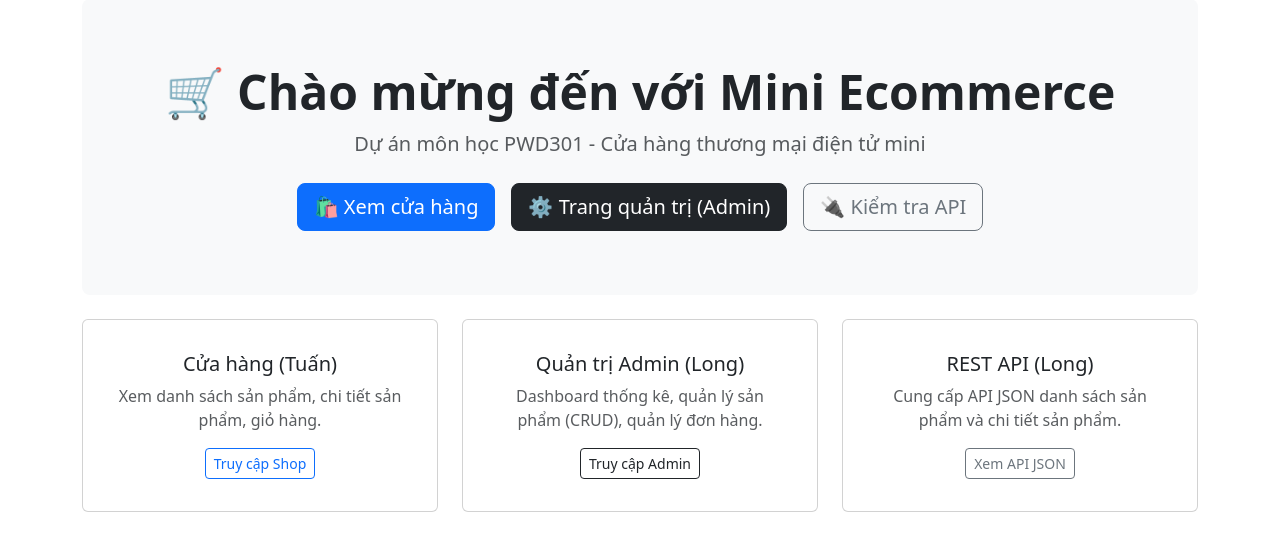
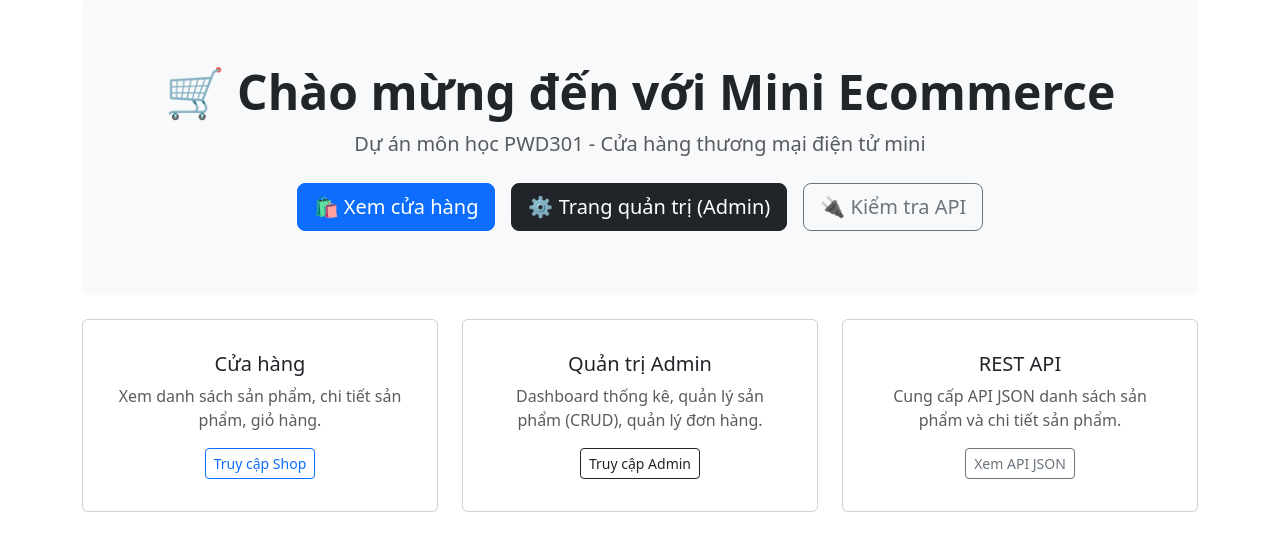
Before and after one commit to ChauLeGiaBao/MiniEcommerce-PWD301, a Flask app: page / in a window 1280 px wide. Shown: the part 81-632 px from the top of the page. Run offline with Flask 3, Linux system fonts and the light colour scheme.

Commit message:
Remove member names from home page

```diff
--- a/app/templates/home.html
+++ b/app/templates/home.html
@@ -18,7 +18,7 @@
     <div class="col-md-4">
         <div class="card h-100 p-3">
             <div class="card-body">
-                <h5 class="card-title">Cửa hàng (Tuấn)</h5>
+                <h5 class="card-title">Cửa hàng</h5>
                 <p class="card-text text-muted">Xem danh sách sản phẩm, chi tiết sản phẩm, giỏ hàng.</p>
                 <a href="{{ url_for('shop.products') }}" class="btn btn-outline-primary btn-sm">Truy cập Shop</a>
             </div>
@@ -27,7 +27,7 @@
     <div class="col-md-4">
         <div class="card h-100 p-3">
             <div class="card-body">
-                <h5 class="card-title">Quản trị Admin (Long)</h5>
+                <h5 class="card-title">Quản trị Admin</h5>
                 <p class="card-text text-muted">Dashboard thống kê, quản lý sản phẩm (CRUD), quản lý đơn hàng.</p>
                 <a href="{{ url_for('admin.dashboard') }}" class="btn btn-outline-dark btn-sm">Truy cập Admin</a>
             </div>
@@ -36,7 +36,7 @@
     <div class="col-md-4">
         <div class="card h-100 p-3">
             <div class="card-body">
-                <h5 class="card-title">REST API (Long)</h5>
+                <h5 class="card-title">REST API</h5>
                 <p class="card-text text-muted">Cung cấp API JSON danh sách sản phẩm và chi tiết sản phẩm.</p>
                 <a href="{{ url_for('api.products') }}" class="btn btn-outline-secondary btn-sm" target="_blank">Xem API JSON</a>
             </div>
```
